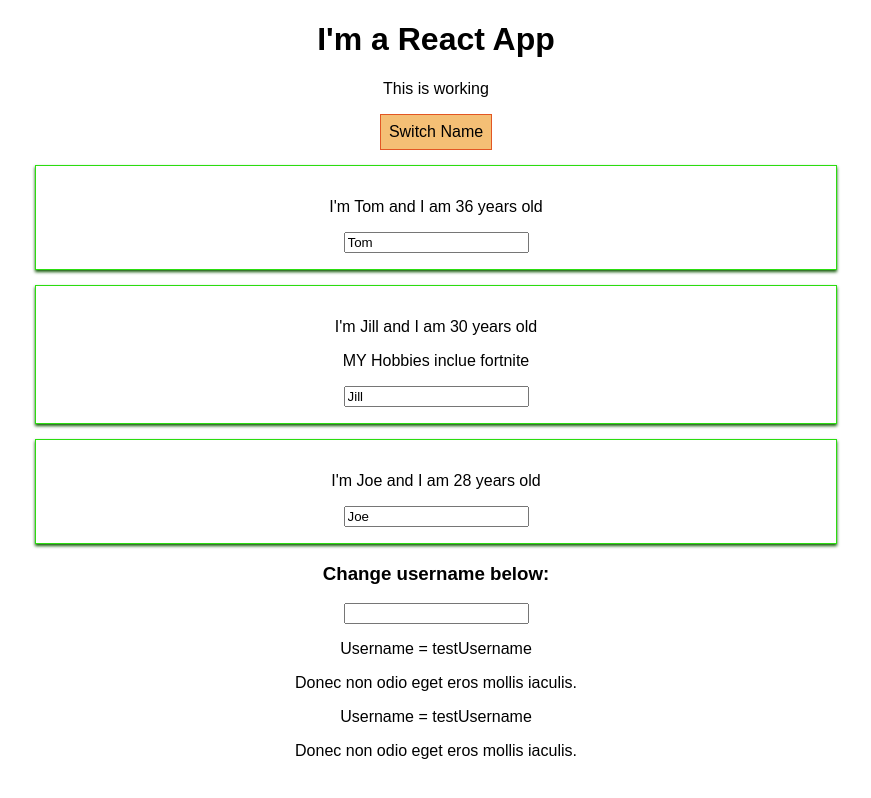
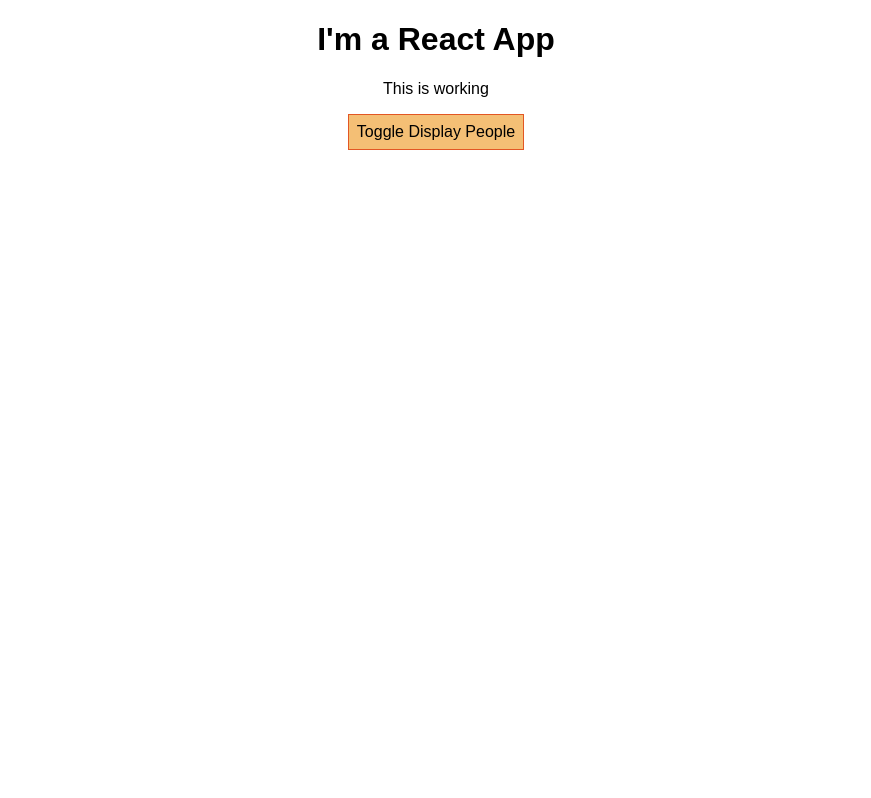
Before and after one commit to ETS-ReactNative4/react-complete-guide-1, a React (Create React App) app: page / in a window 1280 px wide. Shown: the whole page, without its empty margins (204-1075 px from the left). Built offline with nearby package versions, Linux system fonts and the light colour scheme.

Commit message:
lec50 conditional rendering content, added togglepersonshandler, ternary statement to render div wit person components conditionally

```diff
--- a/src/App.js
+++ b/src/App.js
@@ -1,8 +1,6 @@
 import React, { Component } from 'react';
 import './App.css';
 import Person from './Person/Person';
-import UserOutput from './UserOutput/UserOutput';
-import UserInput from './UserInput/UserInput';
 
 class App extends Component {
   state = {
@@ -11,7 +9,7 @@ class App extends Component {
       {name: "Jill", age: 30},
       {name: "Joe", age: 28}
     ],
-    username: 'testUsername'
+    showPersons: false
   }
 
   switchNameHandler = (newName) => {
@@ -33,6 +31,13 @@ class App extends Component {
     });
   }
 
+  togglePersonsHandler = () => {
+    // record current showPersons value (from state) in a const before
+    // using setState to assign showPersons property in state the opposite value
+    const currentShowPersonsValue = this.state.showPersons;
+    this.setState({showPersons: !currentShowPersonsValue})
+  }
+
   render() {
     // this is for the button style, use inline styles whenever you want to scope the style
     // to make sure it only applies to a single type of element within a component
@@ -52,7 +57,9 @@ class App extends Component {
       <div className="App">
         <h1>I'm a React App</h1>
         <p>This is working</p>
-        <button style={btnStyle} onClick={() => this.switchNameHandler('Thomas')}>Switch Name</button>
+        <button style={btnStyle} onClick={this.togglePersonsHandler}>Toggle Display People</button>
+        { this.state.showPersons ?
+          <div>
             <Person
               name={this.state.persons[0].name}
               age={this.state.persons[0].age}/>
@@ -65,9 +72,8 @@ class App extends Component {
             <Person
               name={this.state.persons[2].name}
               age={this.state.persons[2].age}/>
-        <UserInput />
-        <UserOutput username={this.state.username} />
-        <UserOutput username={this.state.username} />
+        </div> : null
+        }
       </div>
     );
     //return React.createElement('div', {className: 'App'}, React.createElement('h1', null, 'is this a React App!!!!'));
--- a/src/UserInput/UserInput.js
+++ /dev/null
@@ -1,14 +0,0 @@
-import React from 'react';
-
-//import './UserInput.css';
-
-const userInput = (props) => {
-    return (
-        <div>
-            <h3>Change username below: </h3>
-            <input />
-        </div>
-    )
-}
-
-export default userInput;
--- a/src/UserOutput/UserOutput.js
+++ /dev/null
@@ -1,14 +0,0 @@
-import React from 'react';
-
-//import './UserOutput.css';
-
-const userOutput = (props) => {
-    return (
-        <div>
-            <p>Username = {props.username}</p>
-            <p>Donec non odio eget eros mollis iaculis.</p>
-        </div>
-    )
-}
-
-export default userOutput;
```
Lines whose indentation alone changed are shown as unchanged.
